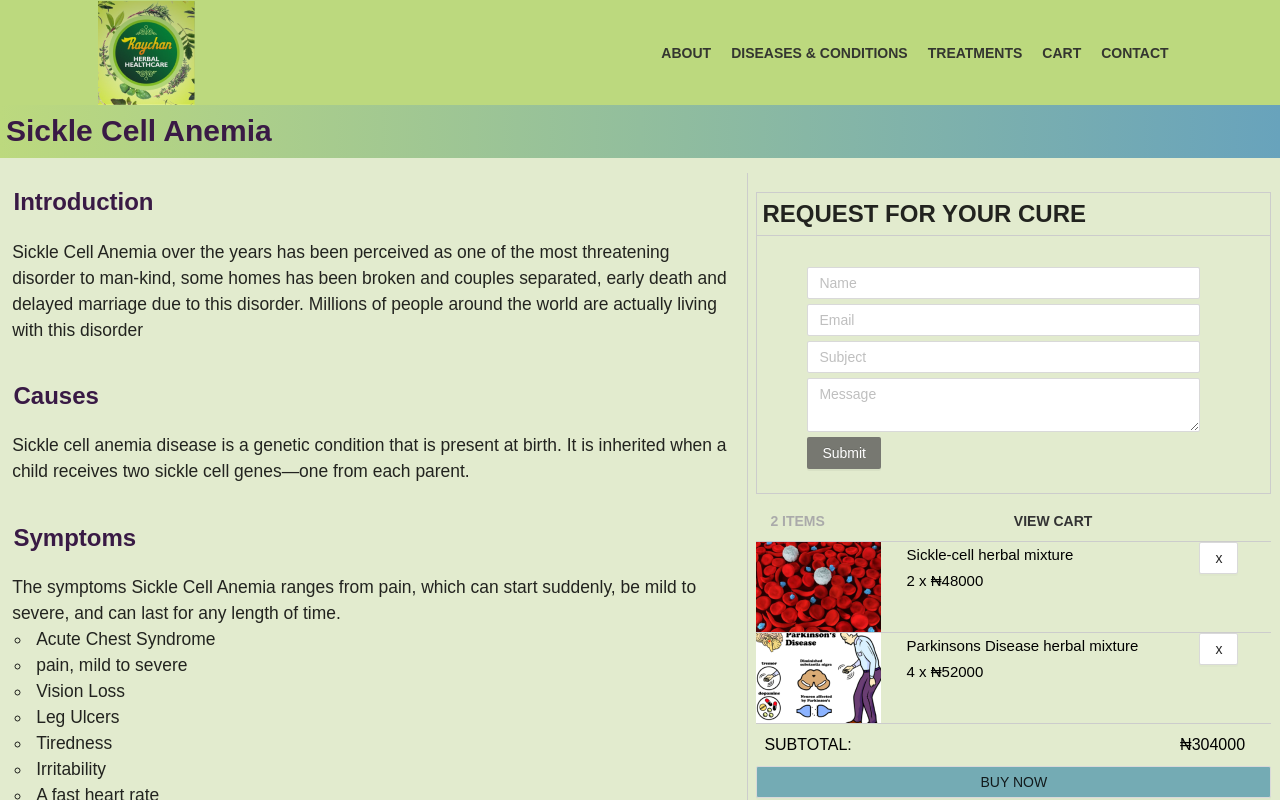
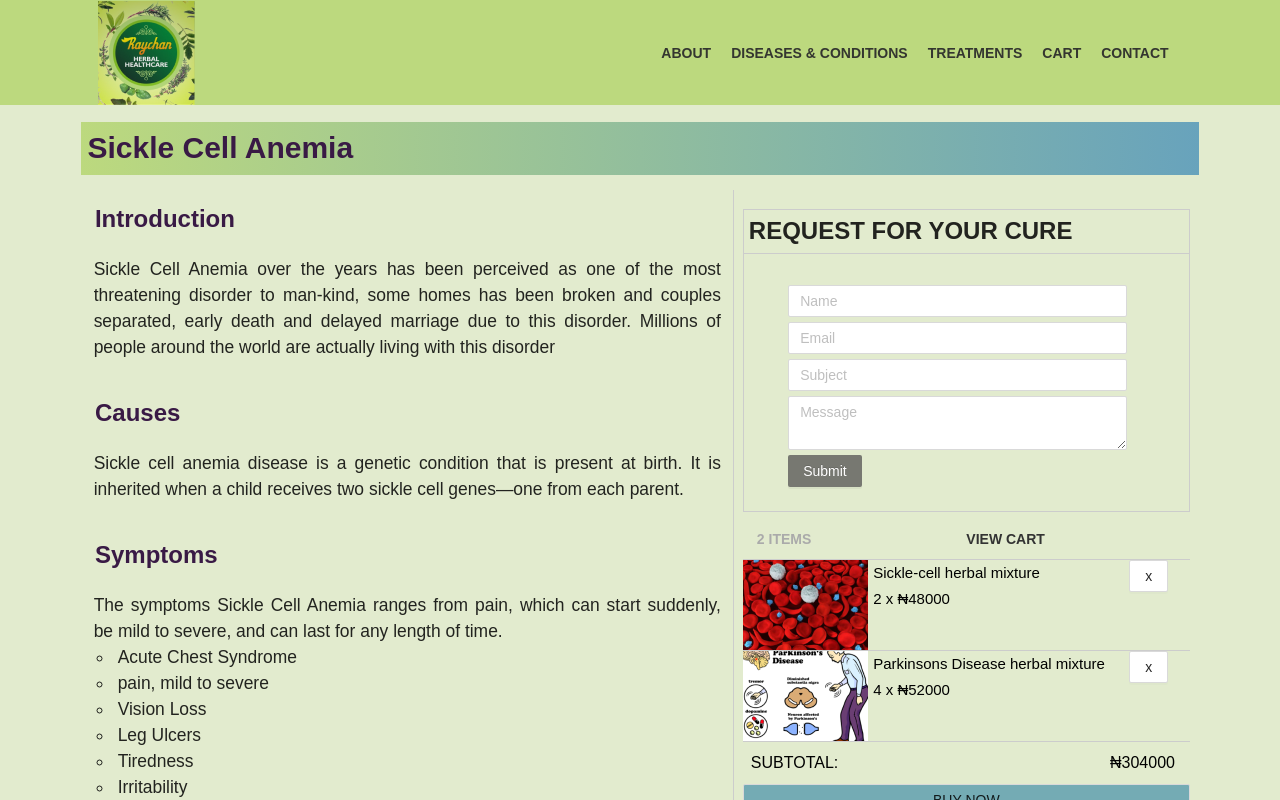
Before and after one commit to damigreen/raychan-frontend, a React (Create React App) app: page /sickle-cell in a window 1280 px wide. Shown: the top 800 px of the page. Built offline with nearby package versions, Linux system fonts and the light colour scheme.

Commit message:
Modified sikle ell layout

```diff
--- a/src/components/diseases and conditions/sickle-cell/SickleCell.js
+++ b/src/components/diseases and conditions/sickle-cell/SickleCell.js
@@ -35,7 +35,7 @@ class SickleCell extends Component {
     const {sickleCellShop = {} } = this.state;
 
     return (
-      <div id="diseases">
+      <div id="sickle-cell" className="diseases">
 
         <div id="disease">
           <Title level={2} className="disease-title main">Sickle Cell Anemia</Title>
```
